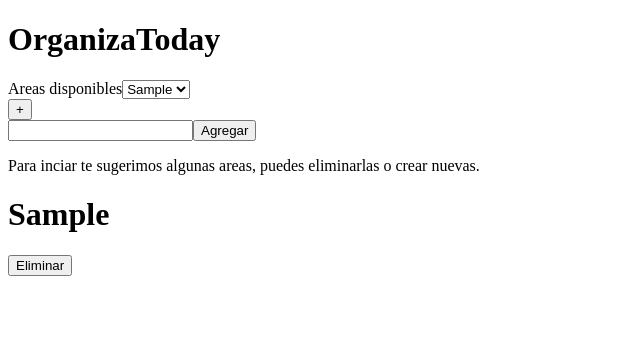
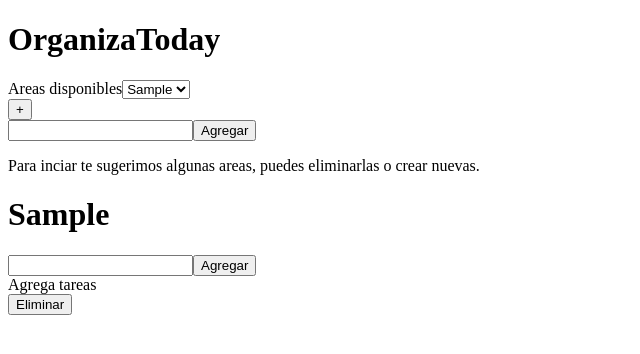
Before and after one commit to frankcodev/organizatoday, a React (Create React App) app: page / in a window 1280 px wide. Both pictures are taken after typing "Sample" into the empty fields and a click on the button "Agregar". Shown: the top 354 px of the page, without its empty margins (0-640 px from the left). Built offline with nearby package versions, Linux system fonts and the light colour scheme.

Commit message:
Agregar y eliminar tareas al state de cada area

```diff
--- a/src/components/AreaTarget.js
+++ b/src/components/AreaTarget.js
@@ -1,13 +1,31 @@
-import React from 'react';
+import React, { useState } from 'react';
+import TareaForm from './TareaForm';
+import Tarea from './Tarea';
 
 const AreaTarget = ({area, handleDeleteArea}) => {
+
+    const [tareas, setTareas] = useState([])
+    const handleCreateTarea = tarea =>{
+        setTareas([tarea, ...tareas])
+    }
+    const handleDeleteTarea = id =>{
+        const newtareas = tareas.filter(tarea => tarea.id !== id)
+        setTareas(newtareas)
+    }
     return (
         <div className="targetPhone">
             <div className = "targetHeader">
                  <h1>{area.name}</h1>
             </div>
+            <TareaForm handleCreateTarea = {handleCreateTarea} area = {area}/>
             <div className="targetContent">
-
+               {tareas.length === 0 ?
+               <span>Agrega tareas</span>
+               :
+               tareas.map(tarea =>(
+                <Tarea key={tarea.id} tarea = {tarea} handleDeleteTarea={handleDeleteTarea}/>
+            ))
+               }
             </div>
             <div className="targetFooter">
                 <button onClick={() => handleDeleteArea(area.id)}>Eliminar</button>
--- /dev/null
+++ b/src/components/Tarea.js
@@ -0,0 +1,12 @@
+import React from 'react';
+
+const Tarea = ({tarea, handleDeleteTarea}) => {
+    return (
+        <div className="tarea">
+            <p>{tarea.description}</p>
+             <button onClick={() => handleDeleteTarea(tarea.id)}>X</button>
+        </div>
+    );
+}
+
+export default Tarea;
--- /dev/null
+++ b/src/components/TareaForm.js
@@ -0,0 +1,45 @@
+import React, { useState, Fragment } from 'react';
+import { v4 as uuid } from 'uuid';
+
+const TareaForm = ({handleCreateTarea, area}) => {
+    const [tarea,  setTarea] = useState({
+        description: '',
+        area_id: area.id
+    })
+    const [error,  setError] = useState(false)
+    const handleUpdateState = e =>{
+        setTarea({
+            ...tarea,
+            description: e.target.value
+        })
+        setError(false)
+    }
+    const handleSubmit = e =>{
+        e.preventDefault();
+       // Validando el form
+       if (tarea.description.trim() === '') {
+           setError(true)
+           return;
+       }
+
+       tarea.id = uuid()
+       handleCreateTarea(tarea)
+
+       setTarea({description: ''})
+    }
+    return (
+      <Fragment>
+        {error? <span>Escribe algo..</span> : null}
+       <form onSubmit={handleSubmit}>
+       <input
+       type="text"
+       value={tarea.description}
+       onChange={handleUpdateState}
+       />
+       <button>Agregar</button>
+      </form>
+      </Fragment>
+    );
+}
+
+export default TareaForm;
```
